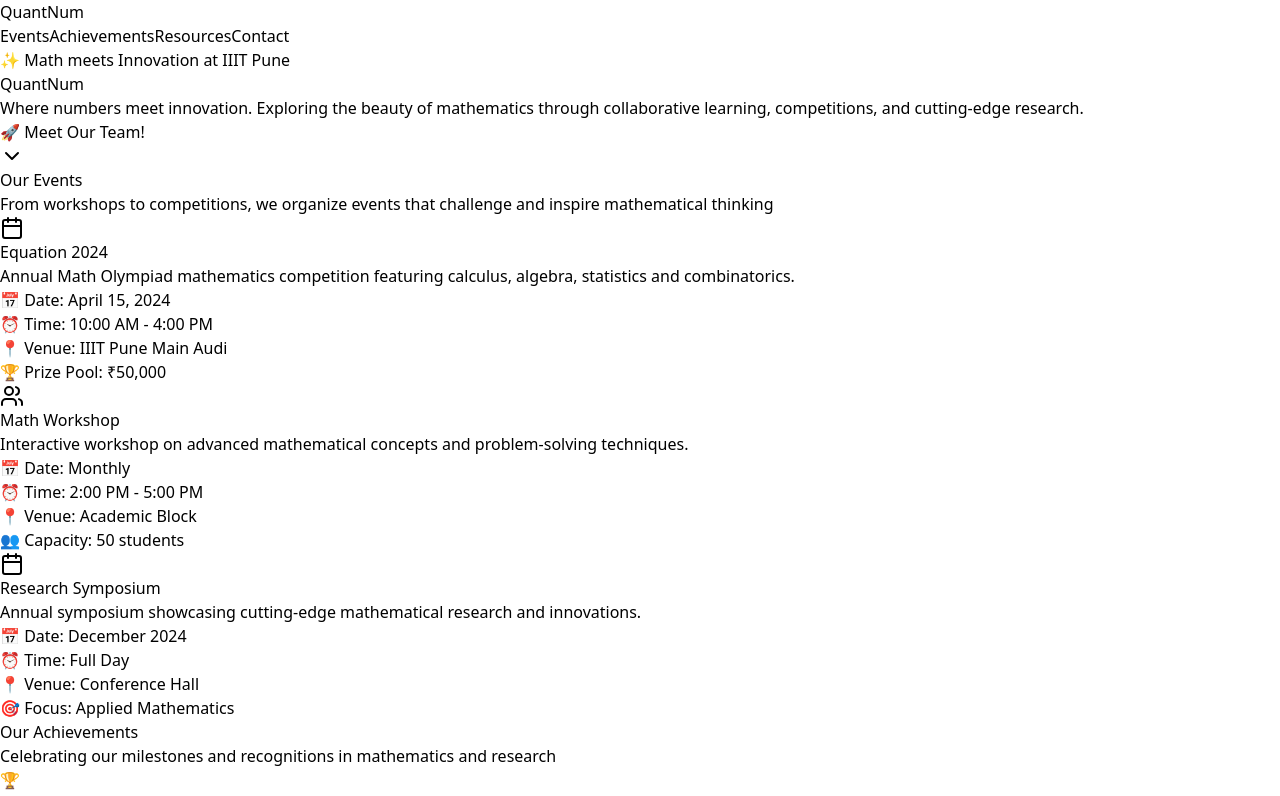
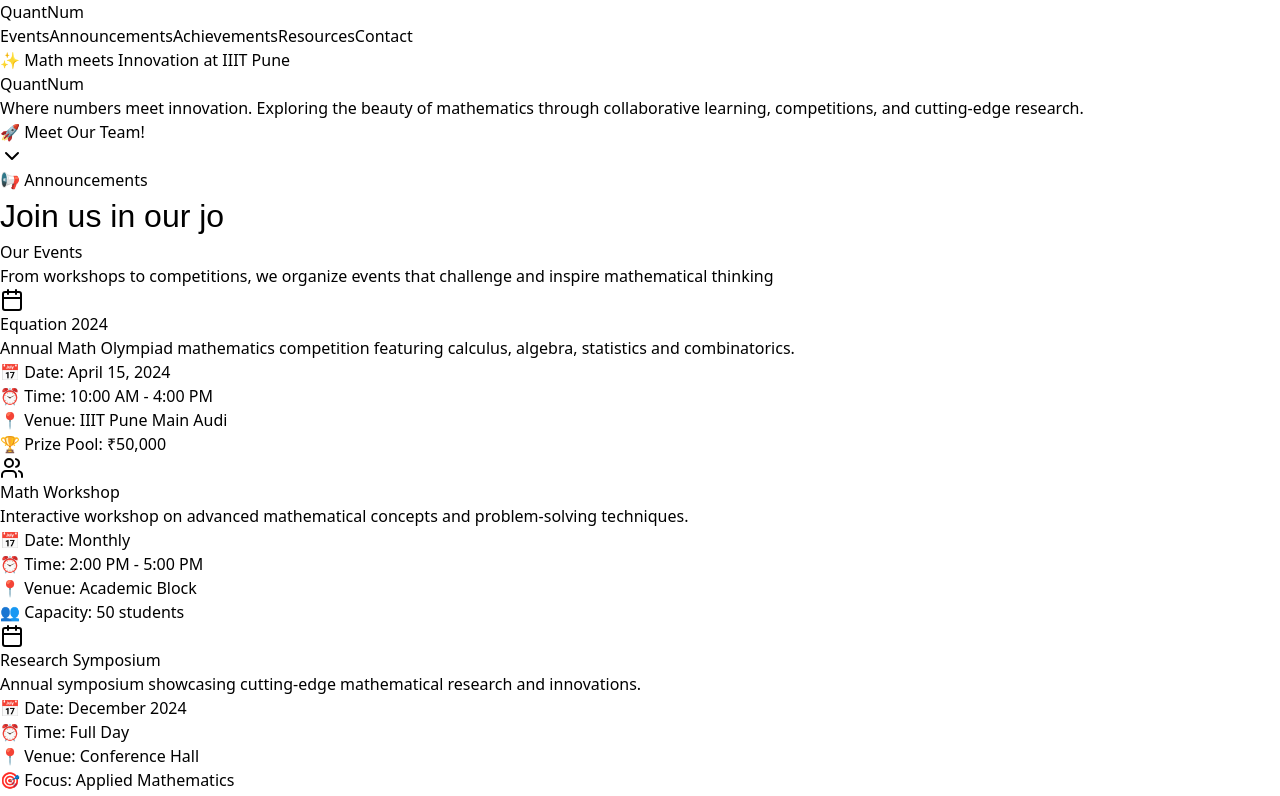
Before and after one commit to Sat-14/QuantNum, a React (Vite) app in the folder frontend/: page / in a window 1280 px wide. Shown: the top 796 px of the page. Built offline with nearby package versions, Linux system fonts and the light colour scheme.

Commit message:
added announcement space

```diff
--- a/frontend/package.json
+++ b/frontend/package.json
@@ -10,11 +10,13 @@
     "preview": "vite preview"
   },
   "dependencies": {
+    "@south-paw/typeface-minecraft": "^1.0.0",
     "lucide-react": "^0.525.0",
     "react": "^19.1.0",
     "react-dom": "^19.1.0",
     "react-router": "^7.6.3",
-    "react-router-dom": "^7.6.3"
+    "react-router-dom": "^7.6.3",
+    "react-type-animation": "^3.2.0"
   },
   "devDependencies": {
     "@eslint/js": "^9.29.0",
--- a/frontend/src/App.jsx
+++ b/frontend/src/App.jsx
@@ -1,4 +1,4 @@
-import React, { useState, useEffect } from 'react';
+import React, { useState, useEffect, useRef } from 'react';
 import { ChevronDown } from 'lucide-react';
 import Navigation from './components/Navigation';
 import HeroSection from './components/HeroSection';
@@ -9,6 +9,77 @@
 import Footer from './components/Footer';
 //import ContactOverlay from './components/ContactOverlay';
 //import TeamMemberOverlay from './components/TeamMemberOverlay';
+import MyComponent from './components/MyComponent';
+
+// Hook for intersection observer
+const useIntersectionObserver = (threshold = 0.1) => {
+  const [isVisible, setIsVisible] = useState(false);
+  const ref = useRef(null);
+
+  useEffect(() => {
+    const observer = new IntersectionObserver(
+      ([entry]) => {
+        if (entry.isIntersecting) {
+          setIsVisible(true);
+        }
+      },
+      { threshold }
+    );
+
+    if (ref.current) {
+      observer.observe(ref.current);
+    }
+
+    return () => {
+      if (ref.current) {
+        observer.unobserve(ref.current);
+      }
+    };
+  }, [threshold]);
+
+  return [ref, isVisible];
+};
+
+// Animation wrapper component
+const AnimatedSection = ({
+  children,
+  direction = 'up',
+  delay = 0,
+  duration = 'duration-1000',
+  className = ''
+}) => {
+  const [ref, isVisible] = useIntersectionObserver(0.1);
+
+  const getInitialTransform = () => {
+    switch (direction) {
+      case 'up': return 'translate-y-20';
+      case 'down': return '-translate-y-20';
+      case 'left': return 'translate-x-20';
+      case 'right': return '-translate-x-20';
+      case 'scale': return 'scale-95';
+      default: return 'translate-y-20';
+    }
+  };
+
+  return (
+    <div
+      ref={ref}
+      className={`transition-all ${duration} ease-out ${className}`}
+      style={{ transitionDelay: `${delay}ms` }}
+    >
+      <div
+        className={`transform transition-all ${duration} ease-out ${
+          isVisible
+            ? 'translate-y-0 translate-x-0 scale-100 opacity-100'
+            : `${getInitialTransform()} opacity-0`
+        }`}
+        style={{ transitionDelay: `${delay}ms` }}
+      >
+        {children}
+      </div>
+    </div>
+  );
+};
 
 export default function App() {
   const [activeSection, setActiveSection] = useState('hero');
@@ -16,6 +87,7 @@
   const [showTeamMemberOverlay, setShowTeamMemberOverlay] = useState(false);
   const [selectedTeamMember, setSelectedTeamMember] = useState(null);
   const [copiedField, setCopiedField] = useState('');
+  const arr = ['Director announces the launch of QuantNum', 'Join us in our journey to explore the universe of mathematics', 'Empowering minds through mathematical discovery'];
 
   useEffect(() => {
     const handleScroll = () => {
@@ -119,20 +191,48 @@
     <div className={`min-h-screen transition-all duration-1000 ease-in-out ${getBackgroundClass()}`}>
       <Navigation onContactClick={() => setShowContactOverlay(true)} />
 
+      <AnimatedSection direction="up" delay={200}>
         <HeroSection />
+        <section id="Announces" className="py-20">
+          <div className="max-w-4xl mx-auto px-4">
+            <div className="text-center mb-8">
+              <h2 className="text-4xl font-bold mb-4">
+                <span className="bg-gradient-to-r from-purple-600 to-pink-600 bg-clip-text text-transparent">
+                  📢 Announcements
+                </span>
+              </h2>
+            </div>
 
+            <div className="bg-white/70 backdrop-blur-sm rounded-xl p-8 shadow-lg border border-white/20">
+              <div className="text-center">
+                <MyComponent myarr={arr}/>
+              </div>
+            </div>
+          </div>
+        </section>
+      </AnimatedSection>
+      <AnimatedSection direction="up" delay={100}>
         <EventsSection />
+      </AnimatedSection>
 
+      <AnimatedSection direction="up" delay={150}>
         <AchievementsSection />
+      </AnimatedSection>
 
+      <AnimatedSection direction="up" delay={100}>
         <ResourcesSection />
+      </AnimatedSection>
 
+      <AnimatedSection direction="up" delay={200}>
         <TeamSection
           teamMembers={teamMembers}
           onTeamMemberClick={openTeamMemberOverlay}
         />
+      </AnimatedSection>
 
+      <AnimatedSection direction="up" delay={100}>
         <Footer onContactClick={() => setShowContactOverlay(true)} />
+      </AnimatedSection>
 
     {/*  {showContactOverlay && (
         <ContactOverlay
--- /dev/null
+++ b/frontend/src/components/MyComponent.jsx
@@ -0,0 +1,14 @@
+import { TypeAnimation } from 'react-type-animation';
+import '@south-paw/typeface-minecraft';
+export default function MyComponent({myarr})  {
+    myarr = myarr.flatMap((item)=> [item, 1000])
+  return (
+    <TypeAnimation
+      sequence={myarr}
+      wrapper="span"
+      speed={50}
+      style={{ fontSize: '2em', display: 'inline-block', fontFamily: '"Minecraft",Arial, sans-serif' }}
+      repeat={Infinity}
+    />
+  );
+};
--- a/frontend/src/components/Navigation.jsx
+++ b/frontend/src/components/Navigation.jsx
@@ -19,6 +19,12 @@
               className="text-gray-700 hover:text-pink-500 transition-colors cursor-pointer"
             >
               Events
+            </button>
+            <button
+              onClick={() => scrollToSection('Announces')}
+              className="text-gray-700 hover:text-pink-500 transition-colors cursor-pointer"
+            >
+              Announcements
             </button>
             <button
               onClick={() => scrollToSection('achievements')}
```
Also changed, not shown: 1 other file (tests, documents, lock files or other folders). Lines whose indentation alone changed are shown as unchanged.
